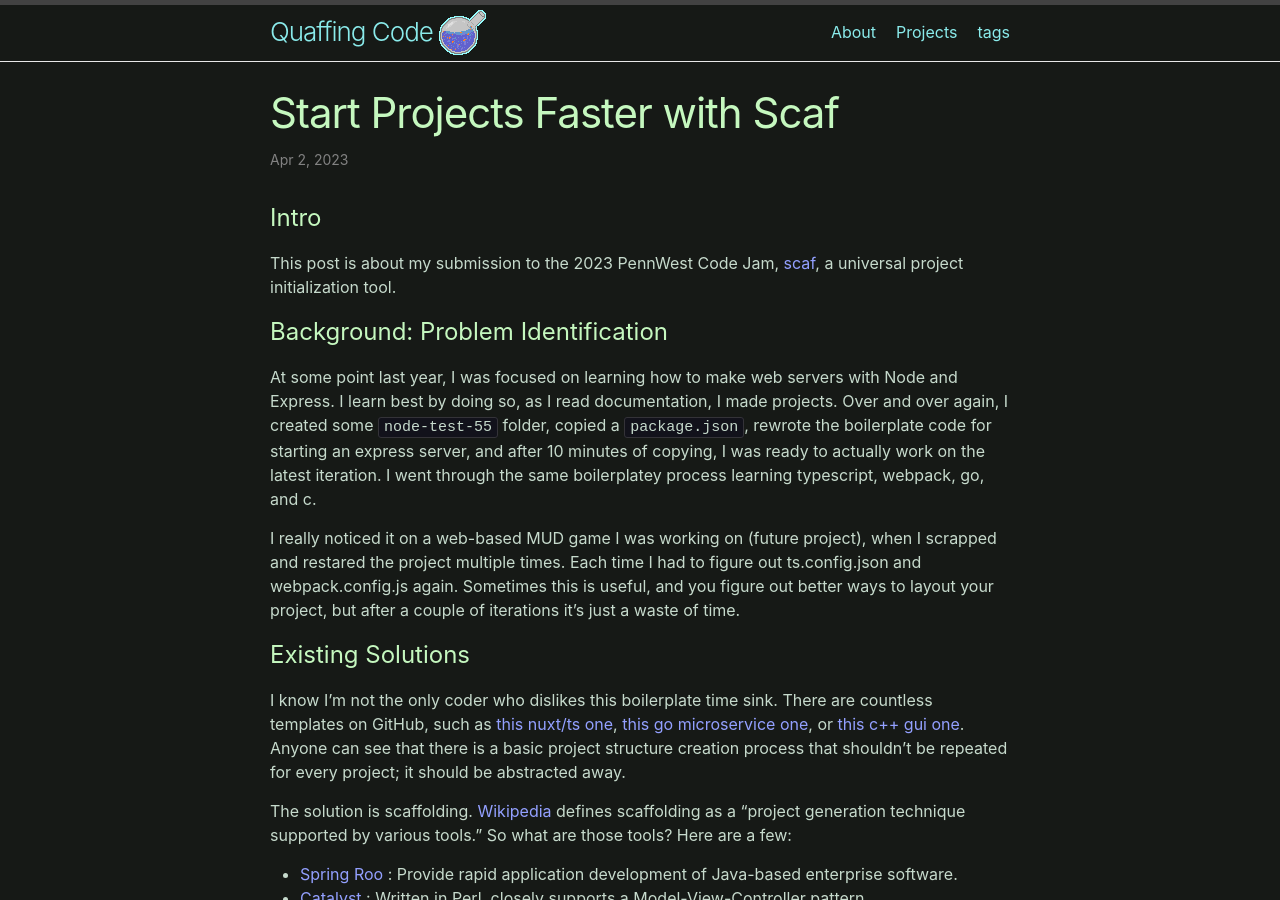
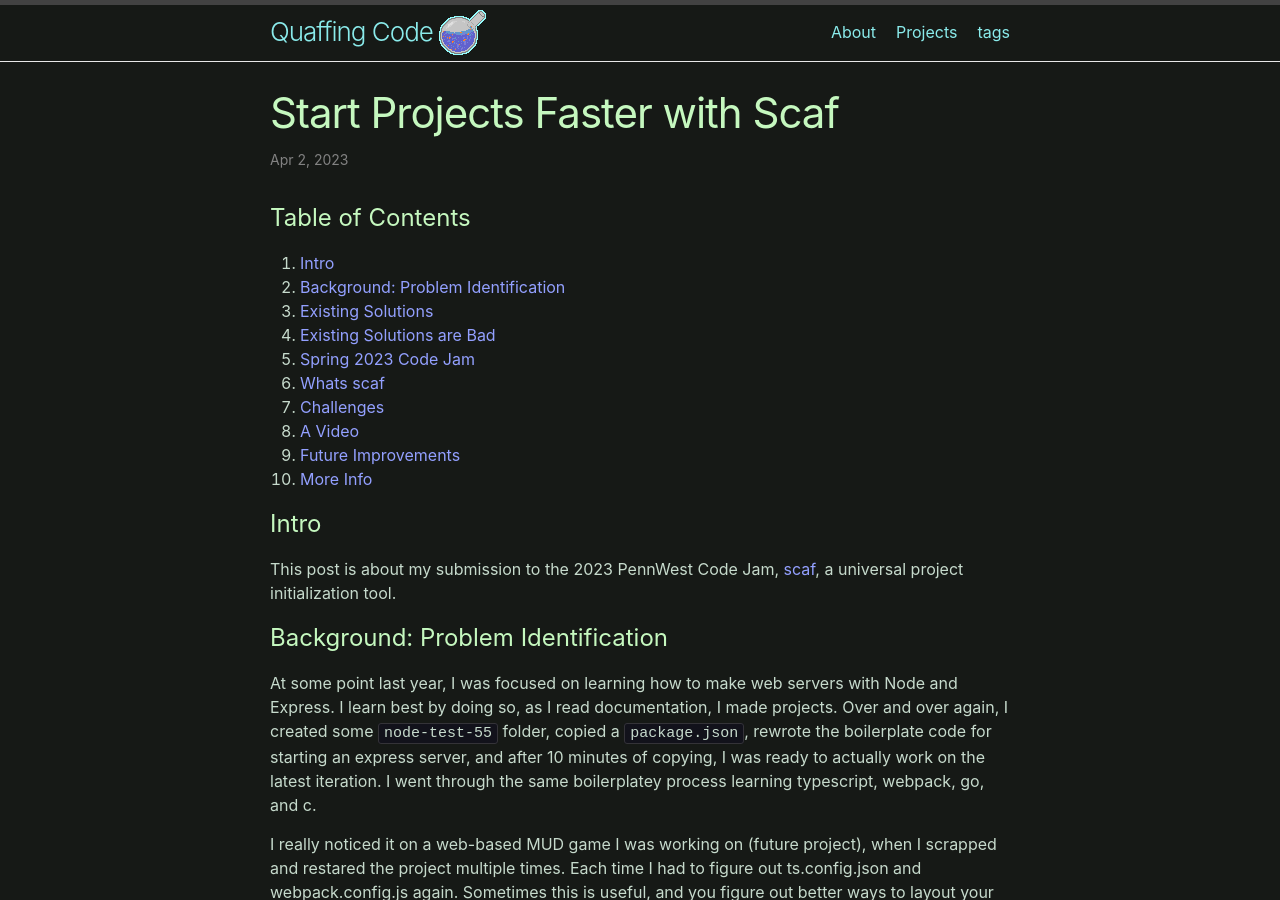
Before and after one commit to klm127/klm127.github.io, a Jekyll site: the page built from _posts/2023-04-02-scaf.md, in a window 1280 px wide and 900 px high. Built offline with Jekyll 4.4.1, drawn with Linux system fonts in a browser that asks for light colours.

Commit message:
post update

```diff
--- a/_posts/2023-04-02-scaf.md
+++ b/_posts/2023-04-02-scaf.md
@@ -3,8 +3,20 @@ layout: post
 title:  "Start Projects Faster with Scaf"
 date:   2023-04-02 17:00:00 -0500
 tags: c++ language projects
-permalink: "scaf"
+permalink: "scaf-code-jam"
 ---
+
+# Table of Contents
+1. [Intro](#intro)
+1. [Background: Problem Identification](#background-problem-identification)
+1. [Existing Solutions](#existing-solutions)
+1. [Existing Solutions are Bad](#existing-solutions-are-bad)
+1. [Spring 2023 Code Jam](#spring-2023-code-jam)
+1. [Whats scaf](#whats-scaf)
+1. [Challenges](#challenges)
+1. [A Video](#a-video)
+1. [Future Improvements](#future-improvements)
+1. [More Info](#more-info)
 
 # Intro
 
```
